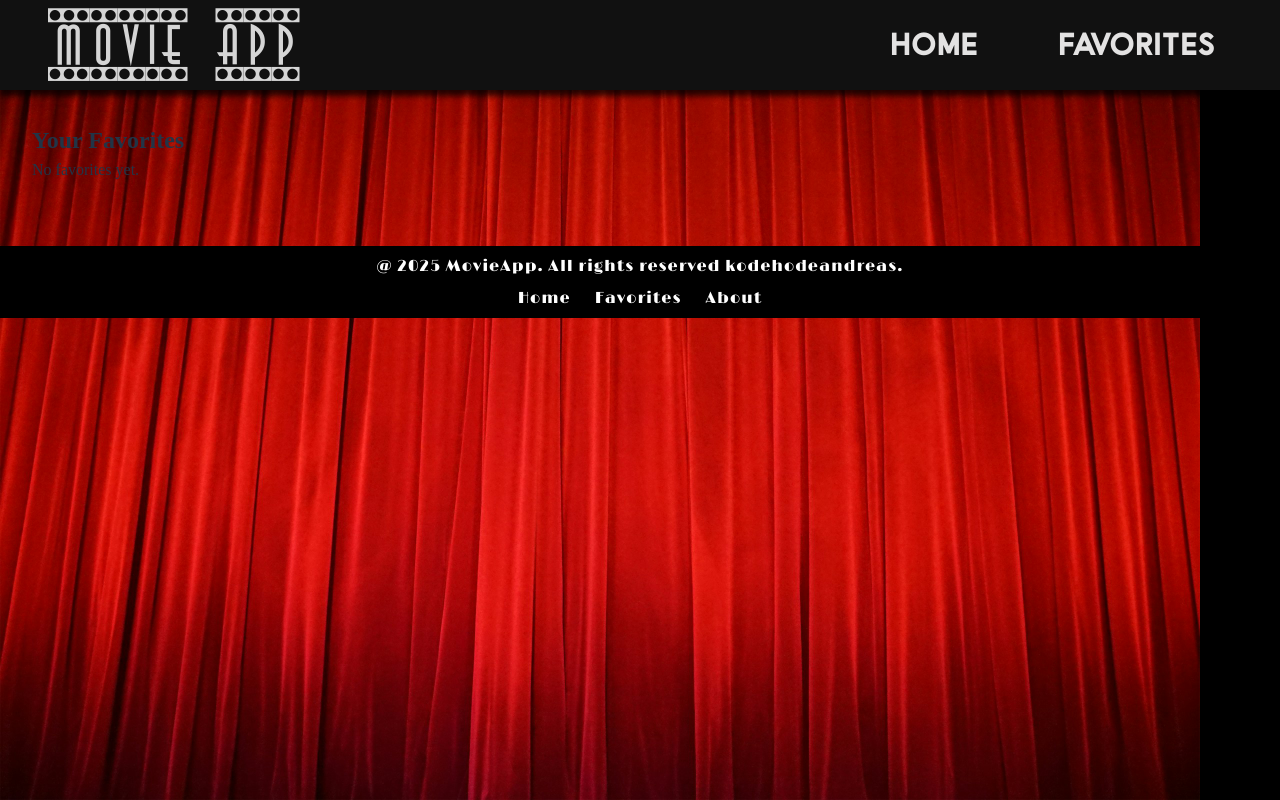
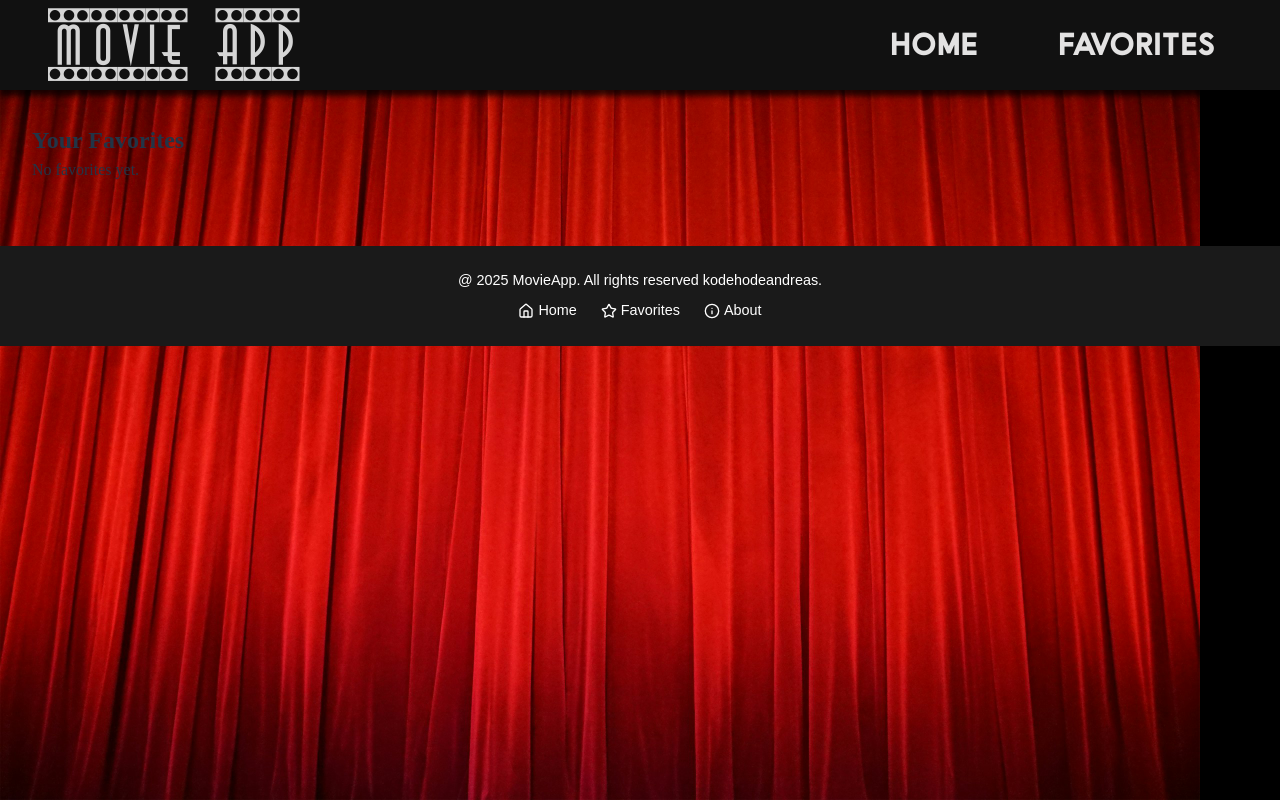
Before and after one commit to kodehodeandreas/MovieApp, a React (Vite) app: page /MovieApp/favorites in a window 1280 px wide. Built offline with nearby package versions, Linux system fonts and the light colour scheme; a web font is replaced by a local one.

Commit message:
Endringer på Navbar

```diff
--- a/src/components/Footer.jsx
+++ b/src/components/Footer.jsx
@@ -1,5 +1,7 @@
 import React from "react";
+import { Link } from "react-router-dom";
 import "../css/Footer.css";
+import { Home, Star, Info } from "lucide-react"; // små ikoner fra lucide-react
 
 function Footer() {
   return (
@@ -7,9 +9,18 @@ function Footer() {
       <div className="footer-content">
         <p>@ 2025 MovieApp. All rights reserved kodehodeandreas.</p>
         <div className="footer-links">
-          <a href="/">Home</a>
-          <a href="/favorites">Favorites</a>
-          <a href="/about">About</a>
+          <Link to="/" className="footer-link">
+            <Home size={16} style={{ marginRight: "0.25rem" }} />
+            Home
+          </Link>
+          <Link to="/favorites" className="footer-link">
+            <Star size={16} style={{ marginRight: "0.25rem" }} />
+            Favorites
+          </Link>
+          <Link to="/about" className="footer-link">
+            <Info size={16} style={{ marginRight: "0.25rem" }} />
+            About
+          </Link>
         </div>
       </div>
     </footer>
--- a/src/css/Favorites.css
+++ b/src/css/Favorites.css
@@ -33,7 +33,6 @@
   line-height: 1.6;
 }
 
-/* Animation for new favorites being added */
 @keyframes fadeIn {
   from {
     opacity: 0;
--- a/src/css/Footer.css
+++ b/src/css/Footer.css
@@ -1,11 +1,10 @@
 .footer {
-  background-color: #000000;
+  background-color: #1a1a1a;
   color: #ffffff;
-  padding: 0.5rem 1rem;
+  padding: 1.5rem 2rem;
   text-align: center;
-  font-family: "Limelight", sans-serif;
-  font-size: 1rem;
-  letter-spacing: 1px;
+  font-family: "Stylethief", sans-serif;
+  font-size: 0.9rem;
 }
 
 .footer-content {
@@ -22,13 +21,15 @@
   gap: 1.5rem;
 }
 
-.footer-links a {
+.footer-link {
+  display: flex;
+  align-items: center;
   color: #ffffff;
   text-decoration: none;
   transition: color 0.3s;
 }
 
-.footer-links a:hover {
+.footer-link:hover {
   color: #ff0000;
 }
 
--- a/src/css/MovieCard.css
+++ b/src/css/MovieCard.css
@@ -104,8 +104,8 @@
 }
 
 .favorite-btn .favorite-text {
-  display: none; /* skjult som standard */
-  margin-left: 0.5rem; /* litt plass mellom hjerte og tekst */
+  display: none;
+  margin-left: 0.5rem;
   font-size: 0.9rem;
   white-space: nowrap;
   color: white;
@@ -242,7 +242,7 @@
 
 .modal-content h2 {
   margin-top: 0;
-  font-family: "Limelight";
+  font-family: "Retro";
 }
 
 .modal-release {
@@ -267,7 +267,6 @@
   color: #ff0000;
 }
 
-/* Animations */
 @keyframes fadeIn {
   from {
     opacity: 0;
--- a/src/css/Navbar.css
+++ b/src/css/Navbar.css
@@ -59,15 +59,15 @@
   }
 
   .navbar-brand a {
-    font-size: 2.2rem; /* logoen skalerer ned */
+    font-size: 2.2rem;
   }
 
   .navbar-links {
-    gap: 1.5rem; /* mindre avstand mellom lenkene */
+    gap: 1.5rem;
   }
 
   .nav-link {
-    font-size: 1.4rem; /* mindre tekst */
+    font-size: 1.4rem;
     padding: 0.3rem 0.6rem;
   }
 }
@@ -78,7 +78,7 @@
   }
 
   .navbar-brand a {
-    font-size: 1.8rem; /* enda mindre logo */
+    font-size: 1.8rem;
   }
 
   .navbar-links {
--- a/src/pages/Favorites.jsx
+++ b/src/pages/Favorites.jsx
@@ -24,7 +24,7 @@ function Favorites() {
             key={movie.id}
             movie={movie}
             isFavoritePage={true}
-            onRemove={loadFavorites} // Oppdater listen når en film fjernes
+            onRemove={loadFavorites}
           />
         ))}
       </div>
```
